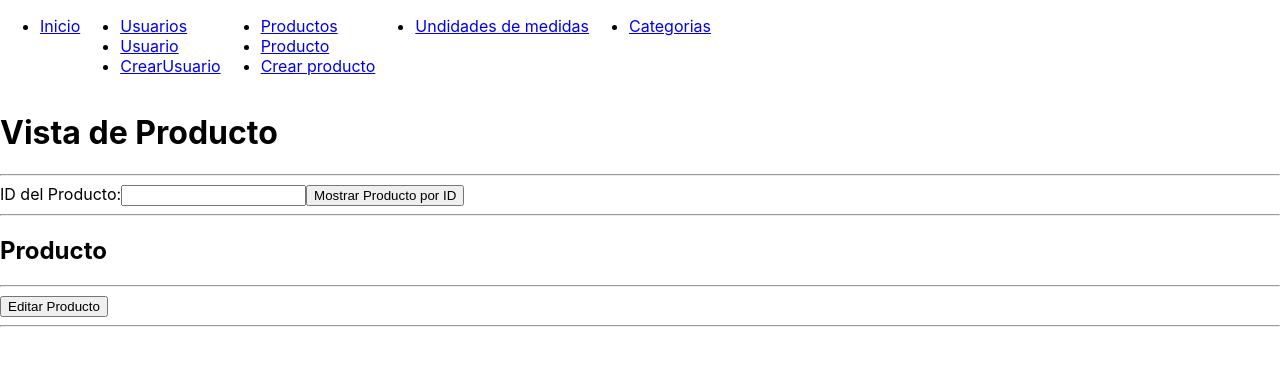
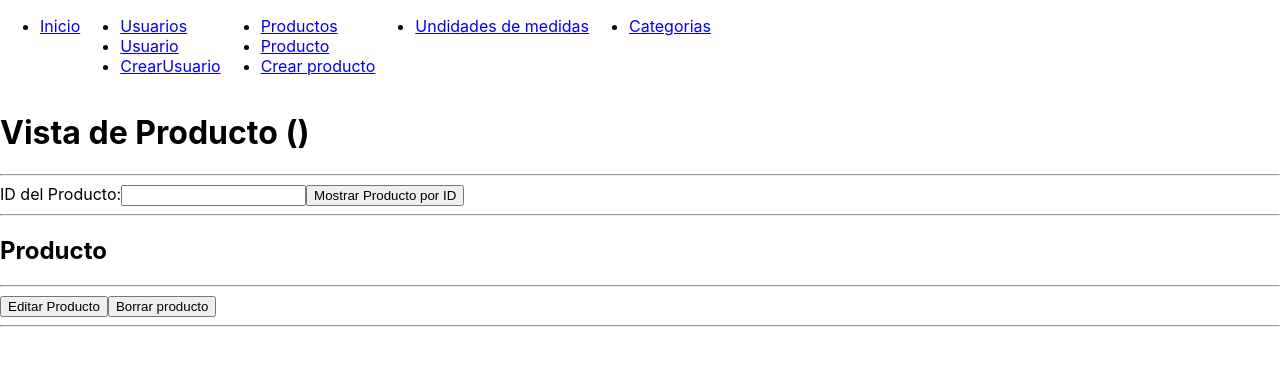
Before and after one commit to MallicTesla/Ecommerce_con_full_api, a React (Create React App) app in the folder ecommerce_fron/: page /Producto in a window 1280 px wide. Shown: the top 366 px of the page. Built offline with nearby package versions, Linux system fonts and the light colour scheme.

Commit message:
borrar producto pronto

```diff
--- a/ecommerce_fron/src/paginas/productos/api/api.jsx
+++ b/ecommerce_fron/src/paginas/productos/api/api.jsx
@@ -60,10 +60,10 @@ export const actualizarProducto = async (productoID, producto) => {
     return enviarPeticion (url, "put", producto);
 };
 
-// export const borrar_usuario = async (productoID) => {
-//     const url = `${PRODUCTOS_API_URL}${productoID}/`;
-//     return enviarPeticion (url, "delete");
-// };
+export const borrar_producto = async (productoID) => {
+    const url = `${PRODUCTOS_API_URL}${productoID}/`;
+    return enviarPeticion (url, "delete");
+};
 
 // export const actualizarContraseña = async (productoID, datosContraseña) => {
 //     const url = `${PRODUCTOS_API_URL}${productoID}/`;
--- /dev/null
+++ b/ecommerce_fron/src/paginas/productos/componente_intermedio/borrar_producto.jsx
@@ -0,0 +1,31 @@
+import React from "react";
+import { useNavigate } from "react-router-dom";
+
+import { borrar_producto } from "../api/api";
+
+function Borrar_Producto ({ productoID }) {
+    const navigate = useNavigate();
+
+    const borrarProductoHandler = () => {
+        const confirmacion = window.confirm ("¿Estás seguro de que quieres borrar este producto?");
+        if (confirmacion) {
+            borrarProducto();
+        }
+    };
+
+    const borrarProducto = async () => {
+        try {
+            await borrar_producto (productoID);
+            // Redirige a la página de lista de productos u otra página deseada después de borrar
+            navigate ("/productos");
+        } catch (error) {
+        // Manejar el error si es necesario
+        }
+    };
+
+    return (
+        <button onClick = {borrarProductoHandler}> Borrar producto </button>
+    );
+}
+
+export default Borrar_Producto;
--- a/ecommerce_fron/src/paginas/productos/componente_intermedio/productoLogica.jsx
+++ b/ecommerce_fron/src/paginas/productos/componente_intermedio/productoLogica.jsx
@@ -46,6 +46,7 @@ export function useProductoLogica() {
         productoID,
         error,
         mostrarActualizar,
+        id_id,
         setProductoID,
         handleClick,
         editar_producto,
--- a/ecommerce_fron/src/paginas/productos/componentes/producto_componente.jsx
+++ b/ecommerce_fron/src/paginas/productos/componentes/producto_componente.jsx
@@ -1,7 +1,7 @@
 import React from "react";
 import { useProductoLogica } from "../componente_intermedio/productoLogica";
 // import ActualizarProducto from "../componente_intermedio/actualizar_usuario";
-// import Borrar_Producto from "../componente_intermedio/borrar_usuario";
+import Borrar_Producto from "../componente_intermedio/borrar_producto";
 
 
 function ProductoComponente() {
@@ -10,16 +10,19 @@ function ProductoComponente() {
         productoID,
         error,
         mostrarActualizar,
+        id_id,
         setProductoID,
         handleClick,
         editar_producto,
         // onActualizarProducto,
     } = useProductoLogica();
 
+    console.log ("hola", id_id)
+
     return (
         <div>
             <div>
-                <h1>Vista de Producto</h1>
+                <h1>Vista de Producto ({id_id}) </h1>
                 <hr />
 
                 <div>
@@ -52,14 +55,14 @@ function ProductoComponente() {
             <div>
                 <div>
                     <button onClick={editar_producto}> Editar Producto </button>
-                    {/* <Borrar_Producto productoID={id_id} /> */}
+                    <Borrar_Producto productoID={id_id} />
                 </div>
                 <hr />
 
                 <div>
                     {mostrarActualizar && (
                         <div>
-                            {/* <ActualizarProducto productoID={id_id} onActualizarProducto={onActualizarProducto} /> */}
+                            {/* <ActualizarProducto productoID={productoID} onActualizarProducto={onActualizarProducto} /> */}
 
                         </div>
                     )}
```
